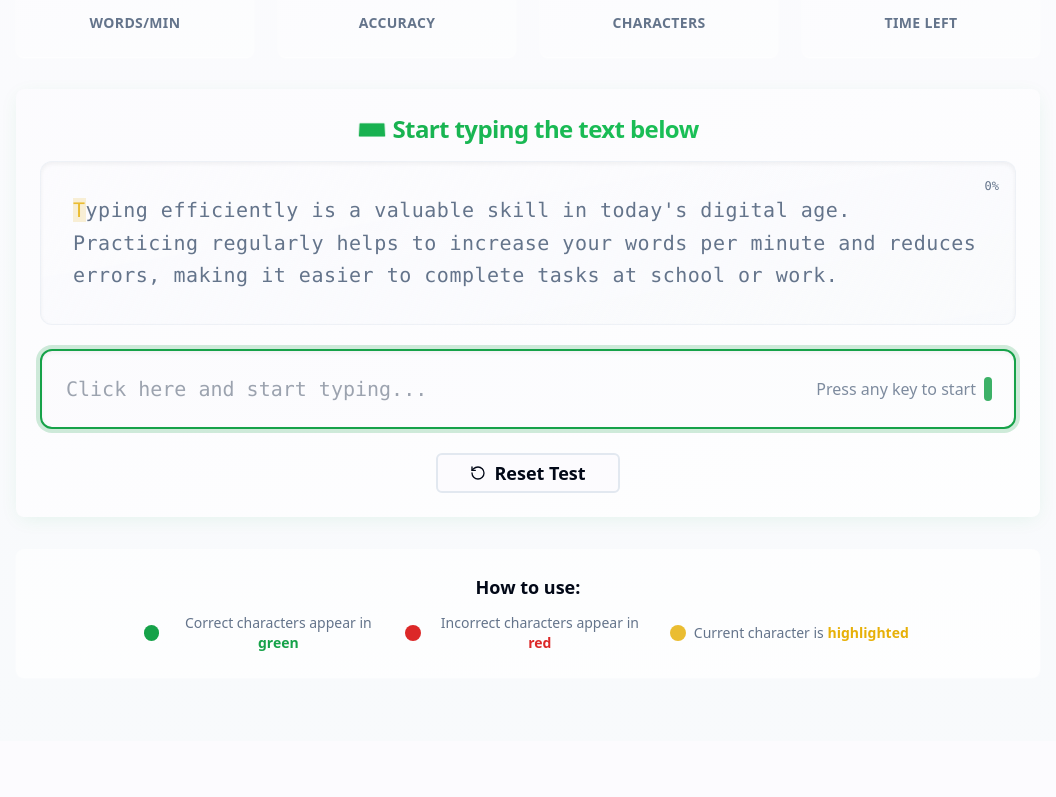
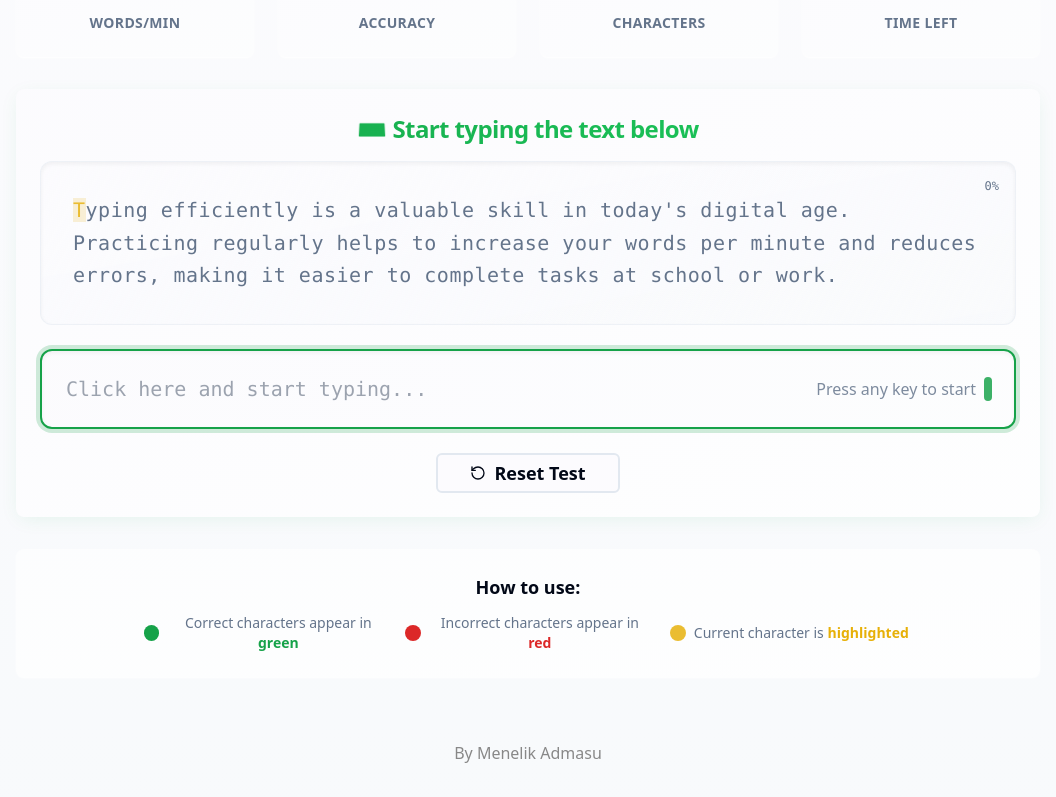
Before and after one commit to Menelik2/quick-type-tally, a React (Vite) app: page / in a window 1280 px wide. Shown: the part 359-1156 px from the top of the page, without its empty margins (112-1168 px from the left). Before the commit the page ends 1100 px from the top, so only its background shows below. Built offline with nearby package versions, Linux system fonts and the light colour scheme.

Commit message:
Update TypingTest.tsx

```diff
--- a/src/components/TypingTest.tsx
+++ b/src/components/TypingTest.tsx
@@ -340,9 +340,12 @@ export default function TypingTest() {
           </Card>
         </div>
       </div>
+
+      <footer style={{ textAlign: "center", marginTop: "2rem", color: "#888" }}>
+      By Menelik Admasu
+    </footer>
     </div>
   );
 
-  <footer>
-  By Menelik Admasu</footer>
+
 }
```
